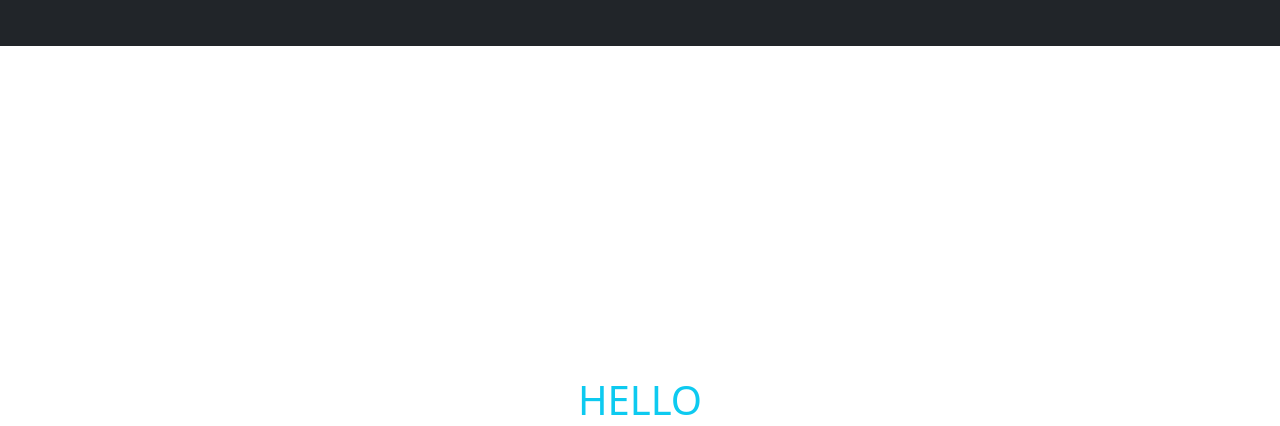
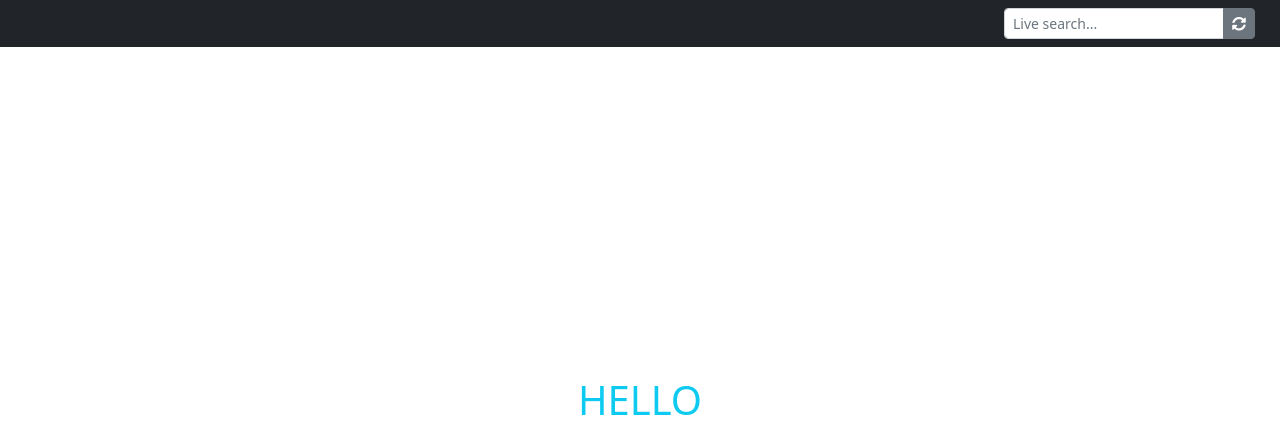
Before and after one commit to bakerycookies/HR, a Django app: page / in a window 1280 px wide. Shown: the top 426 px of the page. Run offline with Django 3.2, Linux system fonts and the light colour scheme; some libraries are stand-ins or nearby versions.

Commit message:
django search fin

```diff
--- a/pi/staff/templates/base.html
+++ b/pi/staff/templates/base.html
@@ -28,7 +28,13 @@
                         {% block navbar-content %}{% endblock navbar-content %}
                     </a>
                 </div>
-                <!-- create a input outside -->
+                <!-- input search outside -->
+                <div class="d-flex" style="margin-right: 25px">
+                    <div class="input-group input-group-sm">
+                        <input class="form-control" type="search" id="search" placeholder="Live search..." aria-label="Search">
+                        <a href="{% url 'home' %}" class="btn btn-secondary btn-sm"><i class="fas fa-sync-alt"></i></a>
+                    </div>
+                </div>
             </nav>
         </header>
         <!-- block content (Root) -->
@@ -65,10 +71,15 @@
         bSort: true,
 
         //Disable colums with specific filter A to Z, Z to A
-        "columnDefs": [{
-            "targets": [4, 5],
-            "orderable": false
-        }]
+        // "columnDefs": [{
+        //     "targets": [4, 5],
+        //     "orderable": false
+        // }]
+    });
+    //Enable Searchbox Outside
+    var newSearch = $("#example").DataTable();
+    $('#search').keyup(function() {
+        newSearch.search($(this).val()).draw();
     })
  </script>
 
```
Also changed, not shown: pi/staff/static/css/style.css (+32 -0 lines).
